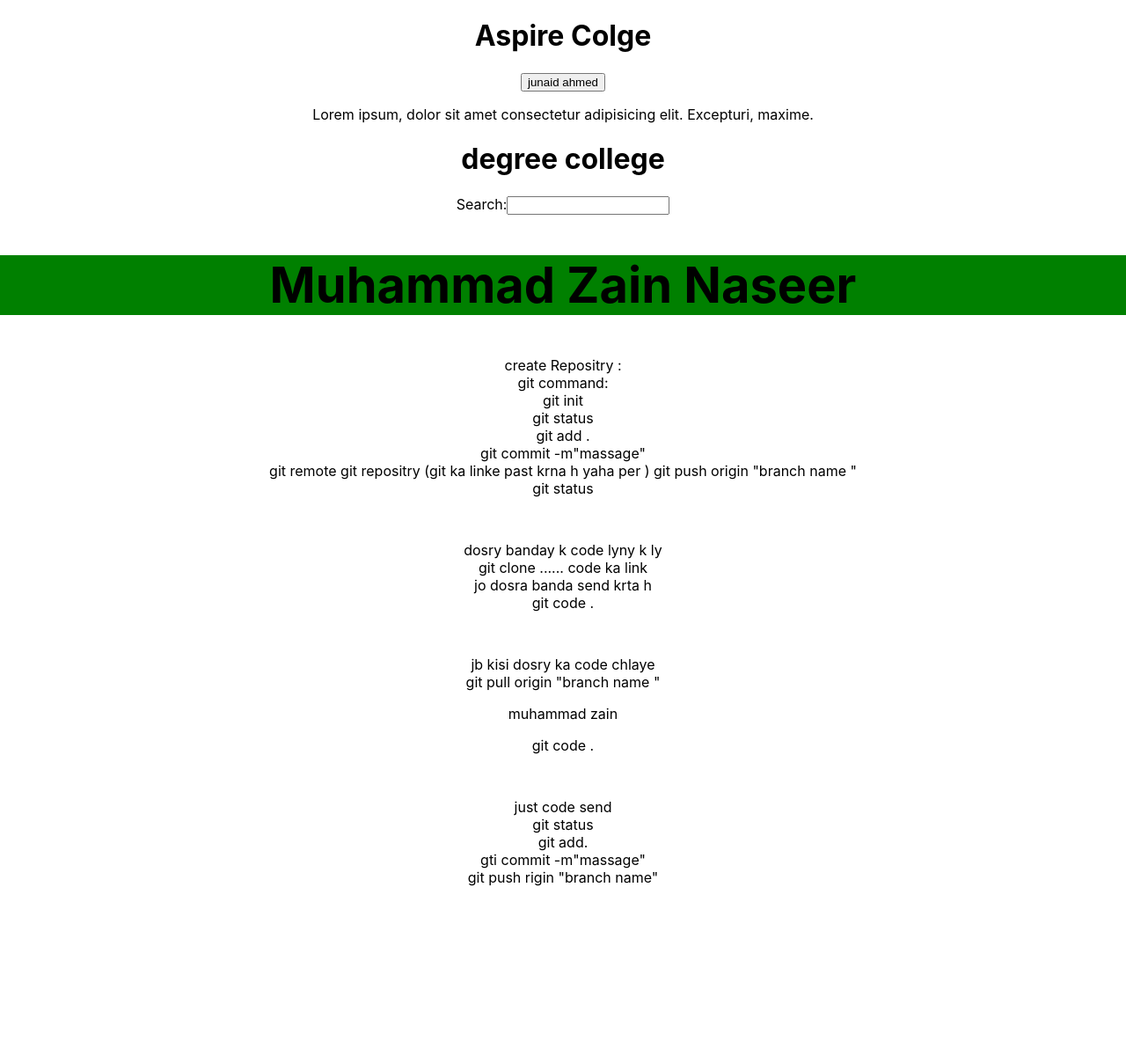
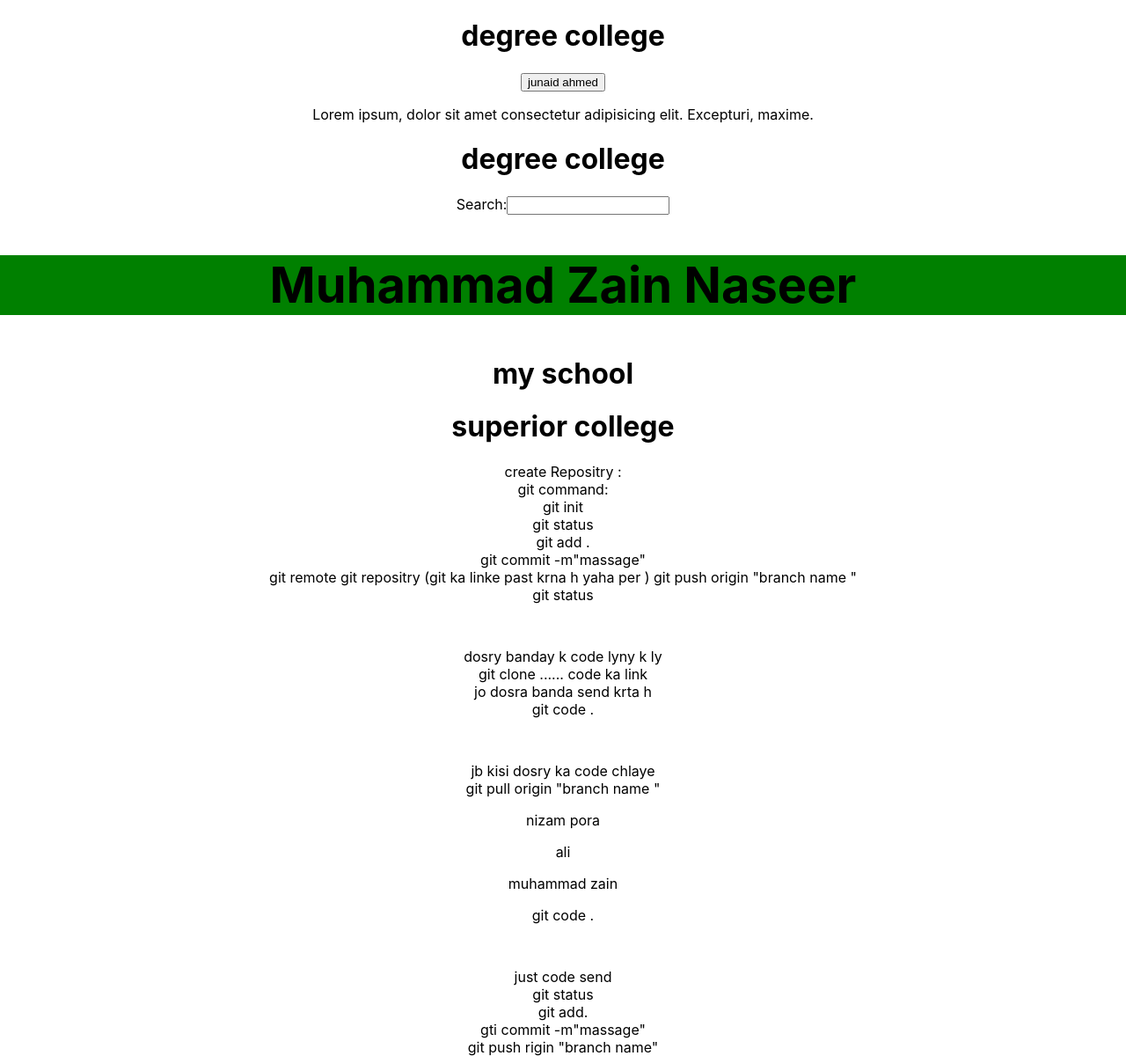
Before and after one commit to AliHusnain5/lahore-app, a React (Create React App) app: page / in a window 1280 px wide. Shown: the whole page at 88% size. Before the commit the page ends 1007 px from the top, so only its background shows below. Built offline with nearby package versions, Linux system fonts and the light colour scheme.

Commit message:
change files

```diff
--- a/src/components/FristPage.jsx
+++ b/src/components/FristPage.jsx
@@ -3,12 +3,15 @@ import React from 'react'
 const FristPage = () => {
   return (
     <div>
-<h1>Aspire Colge</h1>
+
+<h1>degree college</h1>
 <button>junaid ahmed</button>
 <p>Lorem ipsum, dolor sit amet consectetur adipisicing elit. Excepturi, maxime.</p>
 <h1>degree college</h1>
 Search:<input type='search'></input>
 <h2 style={{backgroundColor:"green", fontSize:"56px"}}>Muhammad Zain Naseer</h2>
+<h1>my school</h1>
+<h1>superior college</h1>
     </div>
   )
 }
--- a/src/components/Pull.jsx
+++ b/src/components/Pull.jsx
@@ -6,6 +6,8 @@ const Pull = () => {
     <div style={{marginTop:"50px"}}>
       jb kisi dosry ka code chlaye <br></br>
       git pull origin "branch name " <br></br>
+      <p>nizam pora </p>
+      <p>ali </p>
       <p>muhammad zain </p>
       git code .
 
```
